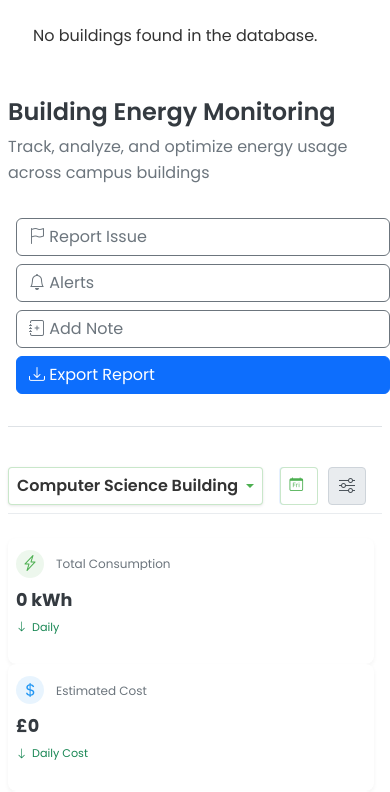
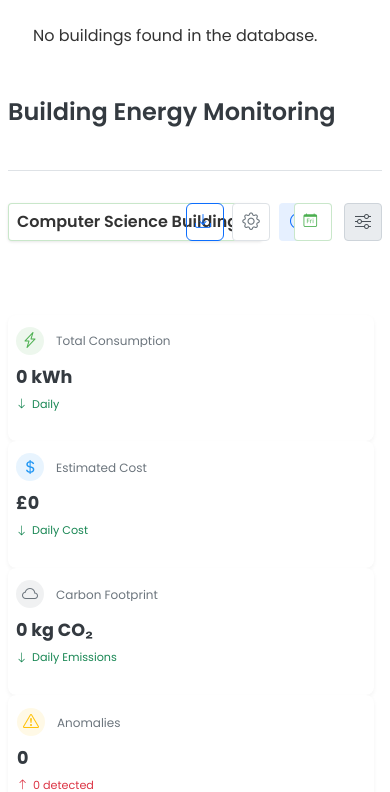
Before and after one commit to xRyul/bus-group-27, a Flask app: page /building-energy-monitoring in a window 390 px wide. Shown: the part 80-872 px from the top of the page. Run offline with Flask 3, Linux system fonts and the light colour scheme; the visitor is signed in with stand-in values (Sample User, id 1); data that the repository does not hold is empty.

Commit message:
Move Export button and Notification opttions into Building info bar line

```diff
--- a/app/static/css/dashboard.css
+++ b/app/static/css/dashboard.css
@@ -4,11 +4,8 @@
 }
 
 .dashboard-header {
-    display: flex;
-    justify-content: space-between;
-    align-items: center;
-    margin-bottom: 2rem;
-    padding-bottom: 1rem;
+    margin-bottom: 1.5rem;
+    padding-bottom: 0.7rem;
     border-bottom: 1px solid #dee2e6;
 }
 
@@ -454,74 +444,42 @@
     }
 
     .building-info-bar {
+        padding-bottom: 50px;
         position: relative;
     }
 
-    /* Consolidated energy types for mobile */
-    .energy-type-filters .filter-group {
-        display: none;
-        position: absolute;
-        top: 100%;
+    .energy-type-filters {
         right: 0;
-        background-color: white;
-        border: 1px solid #dee2e6;
-        border-radius: 4px;
-        padding: 8px;
-        flex-direction: column;
-        box-shadow: 0 4px 8px rgba(0,0,0,0.1);
-        z-index: 20;
-        margin-top: 5px;
     }
 
-    .energy-type-filters.active .filter-group {
-        display: flex;
+    .time-period-filters {
+        right: 50px;
     }
 
-    .energy-type-toggle {
-        display: none;
+    .settings-dropdown {
+        right: 100px;
     }
 
-    .energy-type-filters .energy-type-toggle {
-        display: flex;
-        align-items: center;
-        justify-content: center;
+    .settings-dropdown-menu,
+    .time-period-dropdown,
+    .energy-type-filters .filter-group {
+        z-index: 1020;
+    }
+
+    #downloadReportBtn {
+        position: absolute;
+        right: 150px;
+        padding: 0.25rem;
         width: 38px;
         height: 38px;
-        border-radius: 4px;
-        background-color: #e9ecef;
-        border: 1px solid #ced4da;
-        color: #495057;
-        cursor: pointer;
+        font-size: 1rem;
+        justify-content: center;
+        z-index: 15;
     }
 
-    .energy-type-filters .filter-group .btn-filter {
-        width: 100%;
-        display: flex;
-        justify-content: center;
-        align-items: center;
-        margin-bottom: 4px;
-        padding: 6px 8px;
-        height: auto;
-    }
-
-    .energy-type-filters .filter-group .btn-filter i {
-        margin: 0;
-        width: 20px;
-        text-align: center;
-        display: inline-flex;
-        justify-content: center;
-        align-items: center;
-    }
-
-    .filter-label {
-        display: inline-block;
-        font-size: 0.85rem;
-    }
-
-    /* Adjust padding in dropdowns */
-    .energy-type-filters .filter-group {
-        padding: 10px;
-        gap: 5px;
+    /* Hide export button label on mobile */
+    .export-label {
+        display: none;
     }
 }
 
@@ -642,7 +600,7 @@
 
 /* Building Info Bar with Dropdown & Collapsible Details */
 .building-info-bar {
-    border-bottom: 1px solid #e9ecef;
+    /* border-bottom: 1px solid #e9ecef; */
     margin-bottom: 1.5rem;
     padding: 0.5rem 0;
     position: relative;
@@ -787,20 +766,22 @@
         background-color: white;
         border: 1px solid #dee2e6;
         border-radius: 4px;
-        padding: 10px;
+        padding: 8px;
         flex-direction: column;
         box-shadow: 0 4px 8px rgba(0,0,0,0.1);
         z-index: 20;
         margin-top: 5px;
-        gap: 5px;
     }
 
-    .energy-type-filters.active .filter-group,
-    .time-period-filters.active .filter-group {
+    .energy-type-filters.active .filter-group {
         display: flex;
     }
 
-    .energy-type-toggle, .time-period-toggle {
+    .energy-type-toggle {
+        display: none;
+    }
+
+    .energy-type-filters .energy-type-toggle {
         display: flex;
         align-items: center;
         justify-content: center;
@@ -992,3 +982,159 @@
         display: none;
     }
 }
+
+/* Settings Dropdown Styles (New) */
+.settings-dropdown {
+    position: relative;
+    display: flex;
+    align-items: center;
+    margin-right: 0.75rem;
+}
+
+.settings-button {
+    background-color: #ffffff;
+    border: 1px solid #dee2e6;
+    border-radius: 4px;
+    padding: 0.5rem;
+    display: flex;
+    align-items: center;
+    justify-content: center;
+    transition: all 0.2s ease;
+    color: #495057;
+    cursor: pointer;
+    height: 38px;
+    width: 38px;
+}
+
+.settings-button:hover {
+    background-color: #f8f9fa;
+    border-color: #ced4da;
+}
+
+.settings-button i {
+    font-size: 1.1rem;
+    color: #6c757d;
+}
+
+.settings-dropdown-menu {
+    position: absolute;
+    top: 100%;
+    right: 0;
+    z-index: 1000;
+    display: none;
+    margin-top: 0.25rem;
+}
+
+.settings-dropdown-menu .dropdown-menu-custom {
+    min-width: 200px;
+    background-color: #ffffff;
+    border-radius: 4px;
+    box-shadow: 0 0.5rem 1rem rgba(0, 0, 0, 0.15);
+    padding: 0.5rem 0;
+    overflow: hidden;
+}
+
+.settings-dropdown.active .settings-dropdown-menu {
+    display: block;
+}
+
+.settings-option {
+    display: flex;
+    align-items: center;
+    gap: 0.8rem;
+    padding: 0.75rem 1rem;
+    cursor: pointer;
+    transition: background-color 0.2s ease;
+}
+
+.settings-option:hover {
+    background-color: #f8f9fa;
+}
+
+.settings-option i {
+    width: 16px;
+    text-align: center;
+    color: #6c757d;
+}
+
+@media (max-width: 768px) {
+    .settings-button {
+        padding: 0.4rem;
+    }
+
+    /* Settings positioning on mobile */
+    .settings-dropdown {
+        position: absolute;
+        right: 7rem; /* Position it to the left of time-period-filters */
+        z-index: 15;
+    }
+
+    /* Settings dropdown menu should appear correctly */
+    .settings-dropdown-menu {
+        right: 0;
+        left: auto;
+    }
+
+    /* Make all dropdowns have a higher z-index on mobile */
+    .settings-dropdown-menu,
+    .time-period-dropdown,
+    .energy-type-filters .filter-group {
+        z-index: 1020;
+    }
+}
+
+/* Export Report Button Styles */
+#downloadReportBtn {
+    height: 38px;
+    display: flex;
+    align-items: center;
+    justify-content: center;
+    padding: 0.25rem 0.75rem;
+    font-size: 0.9rem;
+    font-weight: 500;
+}
+
+@media (max-width: 768px) {
+    /* Mobile specific settings for control buttons */
+    .energy-type-filters {
+        right: 0;
+    }
+
+    .time-period-filters {
+        right: 50px; /* 38px width + some space */
+    }
+
+    .settings-dropdown {
+        right: 100px; /* Double the space from time-period */
+    }
+
+    /* Position Export Report button properly */
+    #downloadReportBtn {
+        position: absolute;
+        right: 150px; /* Position to the left of settings */
+        padding: 0.25rem;
+        width: 38px;
+        height: 38px;
+        font-size: 1rem;
+        justify-content: center;
+        z-index: 15;
+    }
+
+    /* Hide export button label on mobile */
+    .export-label {
+        display: none;
+    }
+
+    /* Add more space on the building-info-bar for mobile controls */
+    .building-info-bar {
+        padding-bottom: 50px;
+        position: relative;
+    }
+
+    /* Fix dropdown overlay issue */
+    .settings-dropdown-menu,
+    .time-period-dropdown,
+    .energy-type-filters .filter-group {
+        z-index: 1020;
+    }
+}
--- a/app/templates/admin.html
+++ b/app/templates/admin.html
@@ -12,7 +12,6 @@
     <div class="admin-header">
         <div>
             <h1 class="admin-title">Administration Page</h1>
-            <p class="admin-subtitle">Manage Users and Review User Submissions</p>
         </div>
     </div>
 
--- a/app/templates/building_energy_monitoring.html
+++ b/app/templates/building_energy_monitoring.html
@@ -8,21 +8,9 @@
     <div class="dashboard-header">
         <div>
             <h1 class="dashboard-title">Building Energy Monitoring</h1>
-            <p class="dashboard-subtitle">Track, analyze, and optimize energy usage across campus buildings</p>
         </div>
         <div class="dashboard-actions">
-            <button class="btn btn-outline-secondary" data-bs-toggle="modal" data-bs-target="#reportIssueModal">
-                <i class="bi bi-flag"></i> Report Issue
-            </button>
-            <button class="btn btn-outline-secondary" data-bs-toggle="modal" data-bs-target="#alertConfigModal">
-                <i class="bi bi-bell"></i> Alerts
-            </button>
-            <button class="btn btn-outline-secondary" data-bs-toggle="modal" data-bs-target="#addNoteModal">
-                <i class="bi bi-journal-plus"></i> Add Note
-            </button>
-            <button class="btn btn-primary" id="downloadReportBtn">
-                <i class="bi bi-download"></i> Export Report
-            </button>
+            <!-- Export Report button removed from here -->
         </div>
     </div>
 
@@ -113,7 +101,33 @@
                         </div>
                     </div>
 
-                    <!-- Right Section: Time Period Controls -->
+                    <!-- Right Controls: Settings and Time Period -->
+                    <div class="d-flex align-items-center position-relative">
+                        <!-- Export Report Button -->
+                        <button class="btn btn-outline-primary me-2" id="downloadReportBtn">
+                            <i class="bi bi-download me-1"></i> <span class="export-label">Export report</span>
+                        </button>
+
+                        <!-- Settings Dropdown -->
+                        <div class="settings-dropdown">
+                            <button class="settings-button" id="settingsButton">
+                                <i class="bi bi-gear"></i>
+                            </button>
+                            <div class="settings-dropdown-menu">
+                                <div class="dropdown-menu-custom">
+                                    <div class="settings-option" data-bs-toggle="modal" data-bs-target="#reportIssueModal">
+                                        <i class="bi bi-flag"></i>
+                                        <span>Report Issue</span>
+                                    </div>
+                                    <div class="settings-option" data-bs-toggle="modal" data-bs-target="#alertConfigModal">
+                                        <i class="bi bi-bell"></i>
+                                        <span>Alerts</span>
+                                    </div>
+                                </div>
+                            </div>
+                        </div>
+
+                        <!-- Time Period Controls -->
                         <div class="time-period-filters">
                             <button class="time-period-button" id="timePeriodButton">
                                 <i class="bi bi-calendar-day"></i>
@@ -153,6 +167,7 @@
                                 <input type="radio" class="btn-check" name="timePeriod" id="year" autocomplete="off">
                                 <input type="radio" class="btn-check" name="timePeriod" id="custom" autocomplete="off">
                                 <input type="date" class="form-control form-control-sm" id="dateRange" style="display: none;">
+                            </div>
                         </div>
                     </div>
                 </div>
@@ -567,46 +582,6 @@
         </div>
     </div>
 
-    <!-- Add Note Modal -->
-    <div class="modal fade" id="addNoteModal" tabindex="-1" aria-labelledby="addNoteModalLabel" aria-hidden="true">
-        <div class="modal-dialog">
-            <div class="modal-content">
-                <div class="modal-header">
-                    <h5 class="modal-title" id="addNoteModalLabel">Add Note to Timeline</h5>
-                    <button type="button" class="btn-close" data-bs-dismiss="modal" aria-label="Close"></button>
-                </div>
-                <div class="modal-body">
-                    <form>
-                        <div class="mb-3">
-                            <label for="noteDate" class="form-label">Date</label>
-                            <input type="date" class="form-control" id="noteDate" required>
-                        </div>
-                        <div class="mb-3">
-                            <label for="noteTitle" class="form-label">Title</label>
-                            <input type="text" class="form-control" id="noteTitle" placeholder="Brief title for your note" required>
-                        </div>
-                        <div class="mb-3">
-                            <label for="noteContent" class="form-label">Note</label>
-                            <textarea class="form-control" id="noteContent" rows="3" required></textarea>
-                        </div>
-                        <div class="mb-3">
-                            <div class="form-check">
-                                <input class="form-check-input" type="checkbox" id="noteVisibility" checked>
-                                <label class="form-check-label" for="noteVisibility">
-                                    Make visible to all users
-                                </label>
-                            </div>
-                        </div>
-                    </form>
-                </div>
-                <div class="modal-footer">
-                    <button type="button" class="btn btn-secondary" data-bs-dismiss="modal">Cancel</button>
-                    <button type="button" class="btn btn-info">Add Note</button>
-                </div>
-            </div>
-        </div>
-    </div>
-
     <!-- Custom Date Range Modal -->
     <div class="modal fade" id="customDateModal" tabindex="-1" aria-labelledby="customDateModalLabel" aria-hidden="true">
         <div class="modal-dialog">
--- a/app/templates/green_score.html
+++ b/app/templates/green_score.html
@@ -11,7 +11,6 @@
     <div class="score-header">
         <div>
             <h1 class="score-title">{{ current_user.username | capitalize }}'s Green Score</h1>
-            <p class="score-subtitle">View Green Score, achievements and recent point scoring activities.</p>
         </div>
     </div>
 
--- a/app/templates/user_submissions.html
+++ b/app/templates/user_submissions.html
@@ -12,7 +12,6 @@
     <div class="admin-header">
         <div>
             <h1 class="admin-title">Administration Page</h1>
-            <p class="admin-subtitle">Manage Users and Review User Submissions</p>
         </div>
     </div>
 
```
Also changed, not shown: other parts of app/static/css/dashboard.css (+46 -23 lines), app/static/js/energy_monitoring.js (+44 -0 lines). Lines whose indentation alone changed are shown as unchanged.
